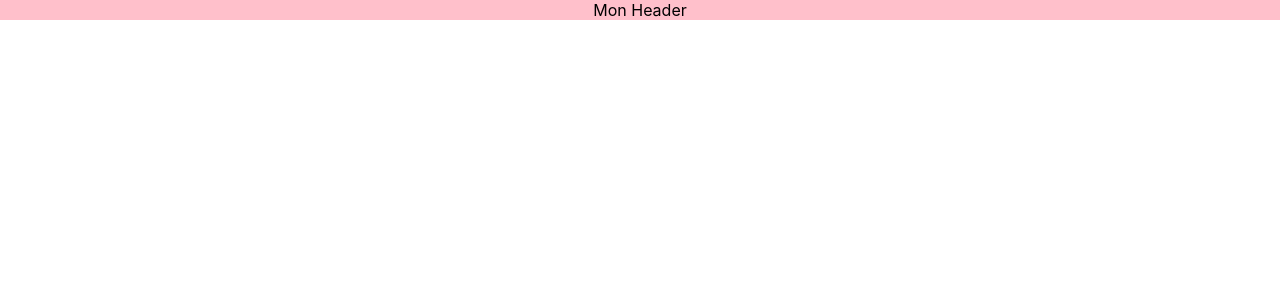
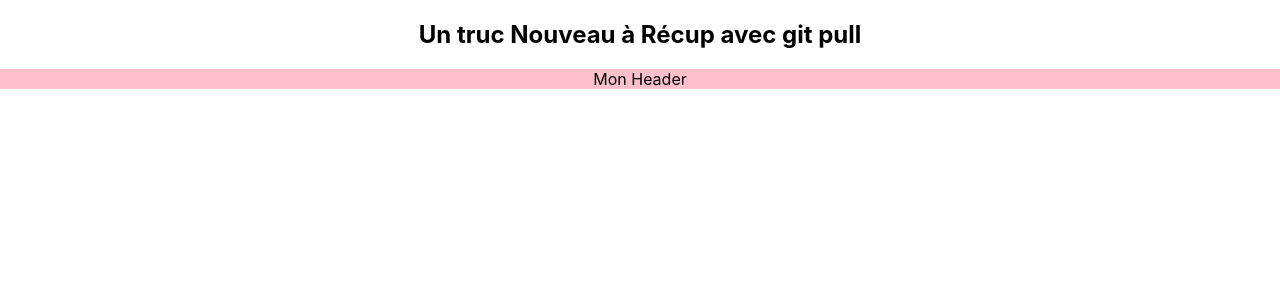
Before and after one commit to kamelkeb/20210607-CDA-2021-1-React, a React (Create React App) app: page / in a window 1280 px wide. Shown: the top 300 px of the page. Built offline with nearby package versions, Linux system fonts and the light colour scheme.

Commit message:
petit ajout

```diff
--- a/src/App.js
+++ b/src/App.js
@@ -5,6 +5,7 @@ function App() {
   const conatainerClassName = "App";
   return (
     <div className={conatainerClassName}>
+      <h2>Un truc Nouveau à Récup avec git pull</h2>
       <Header></Header>
     </div>
   );
```
